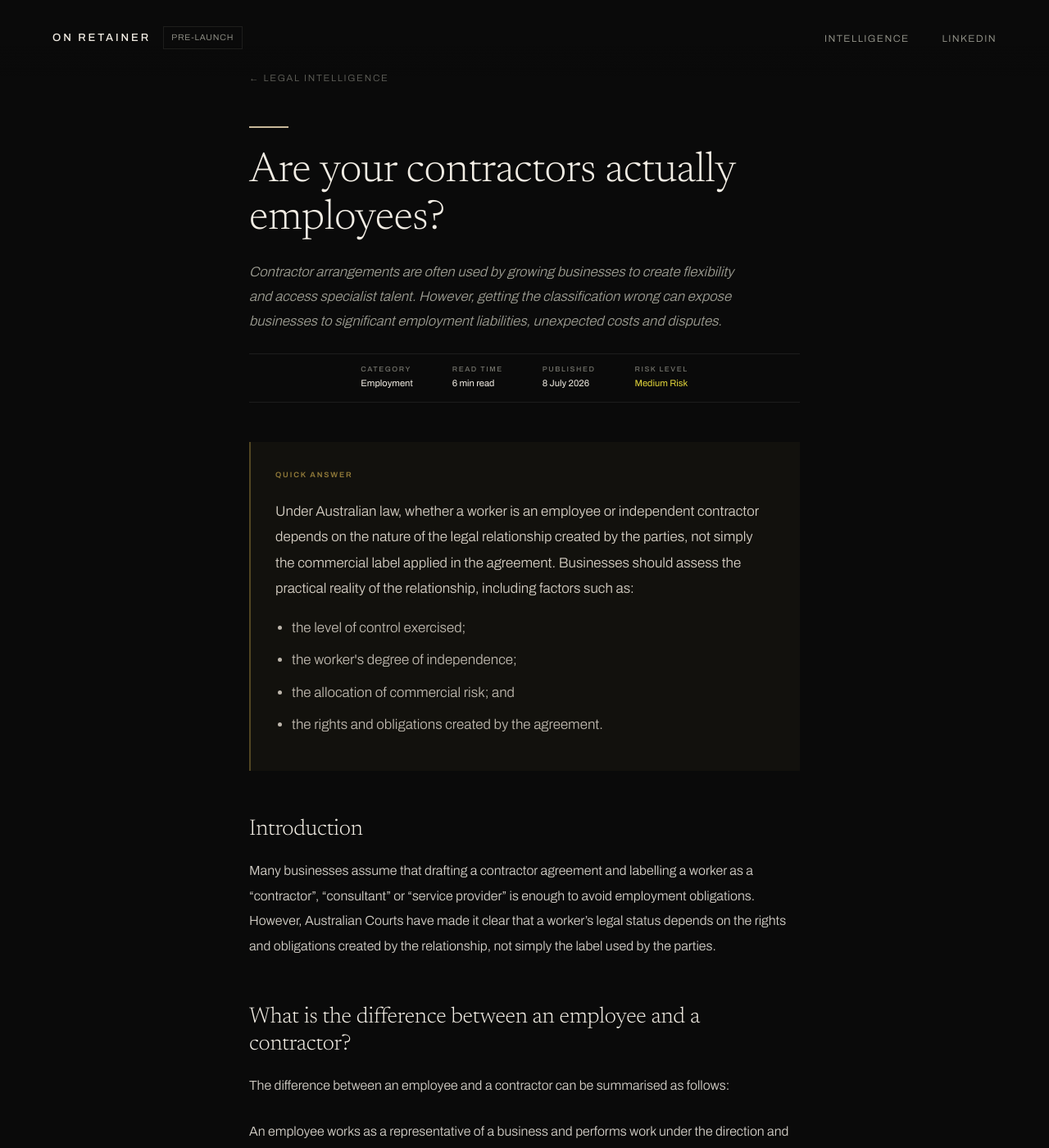
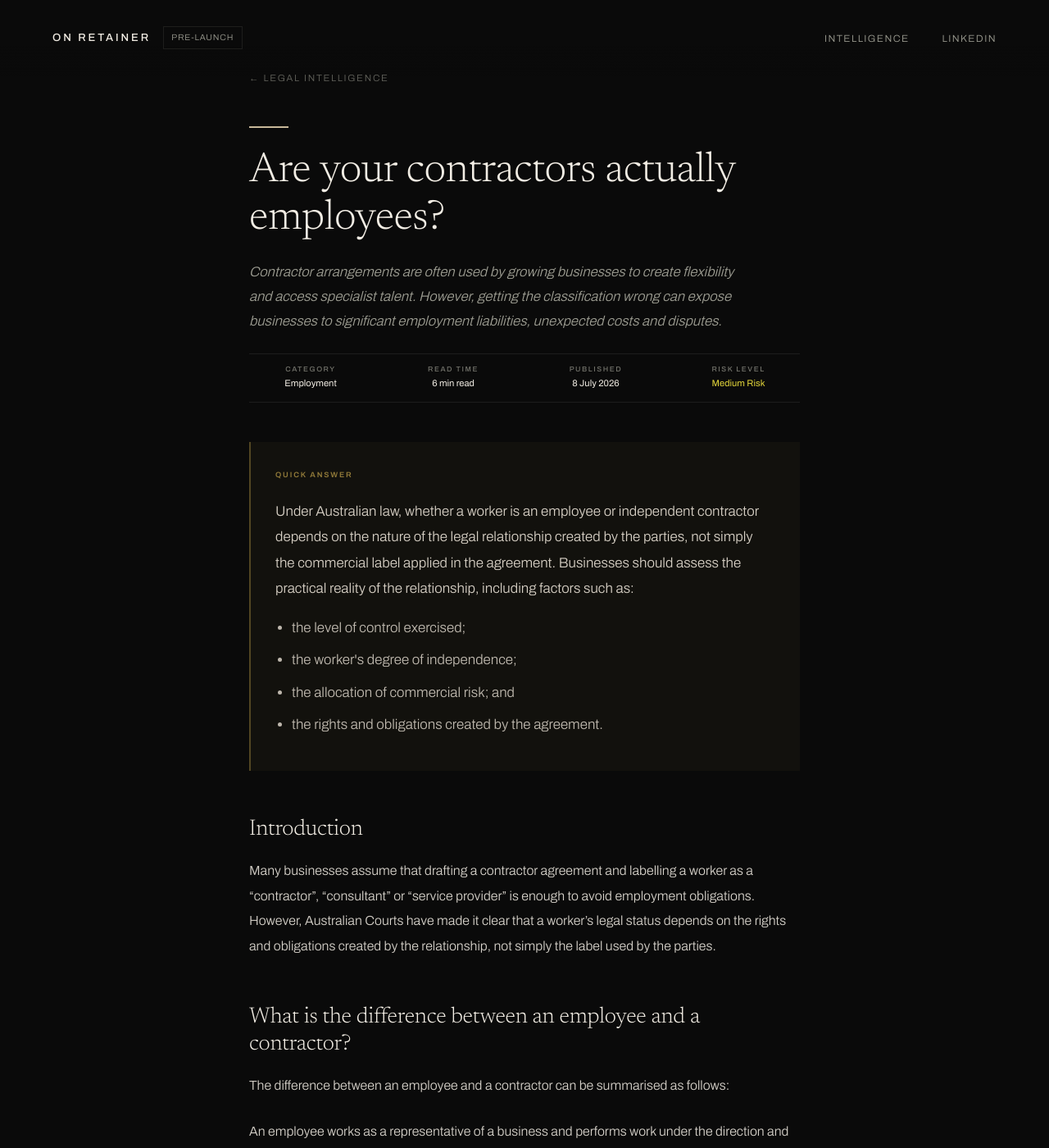
Before and after one commit to Syn-axe/solid-guacamole, a Jekyll site: the page built from _articles/independent-contractor-vs-employee.md, in a window 1280 px wide and 1400 px high. Shown: the whole window at 82% size. Built offline with Jekyll 4.4.1, drawn with Linux system fonts in a browser that asks for light colours.

Commit message:
Update article.html

```diff
--- a/_layouts/article.html
+++ b/_layouts/article.html
@@ -110,9 +110,9 @@
 
     .article-meta-strip {
       display: grid;
-      grid-template-columns: repeat(4, max-content);
-      justify-content: center;
-      column-gap: clamp(2rem, 5vw, 3rem);
+      grid-template-columns: repeat(4, minmax(0, 1fr));
+      justify-content: stretch;
+      column-gap: clamp(1rem, 2.5vw, 1.5rem);
       width: 100%;
       padding: 0.8rem 0 0.9rem;
       border-top: 1px solid var(--border-faint);
@@ -122,6 +122,8 @@
     .meta-item {
       display: flex;
       flex-direction: column;
+      align-items: center;
+      text-align: center;
       gap: 0.3rem;
       min-width: 0;
     }
```
